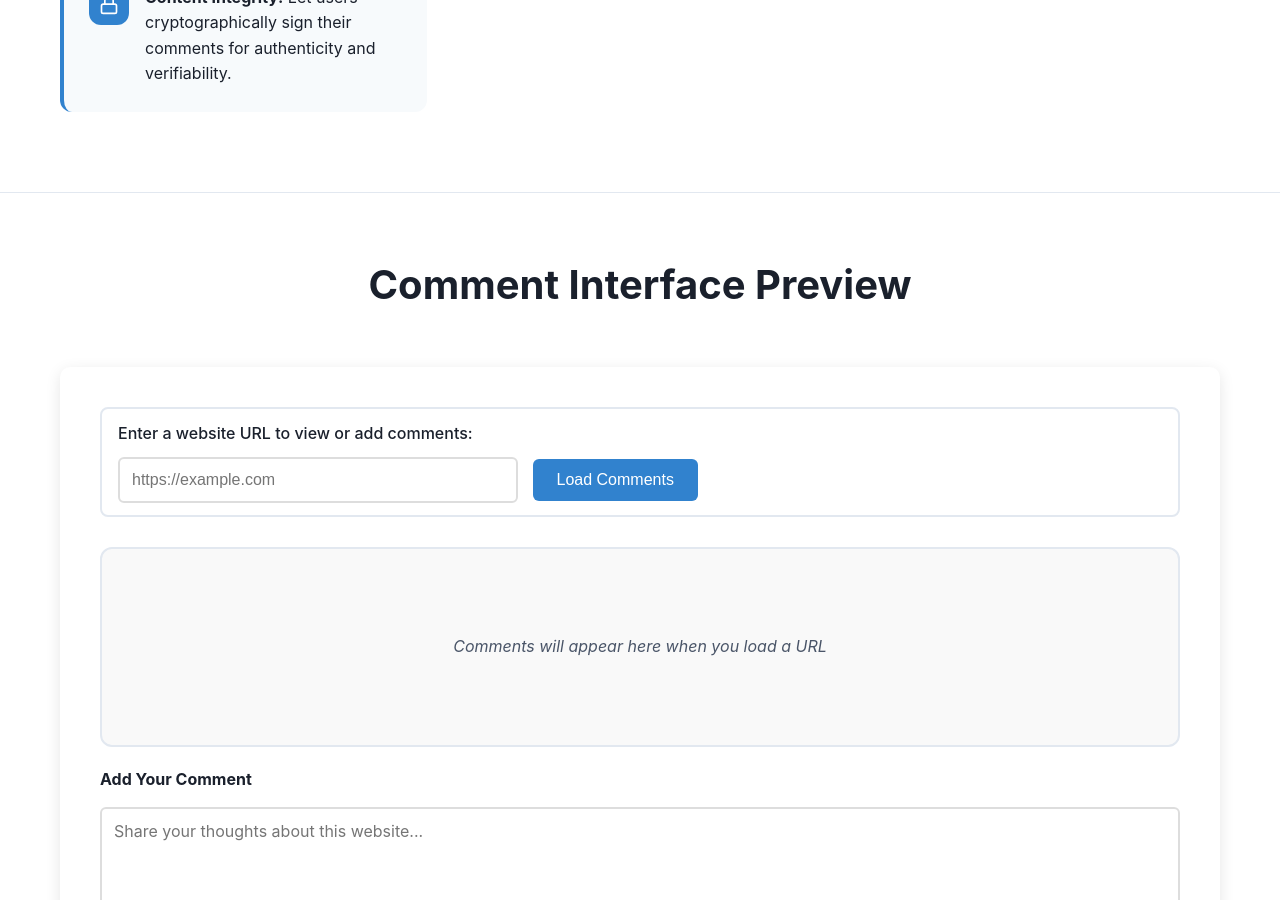
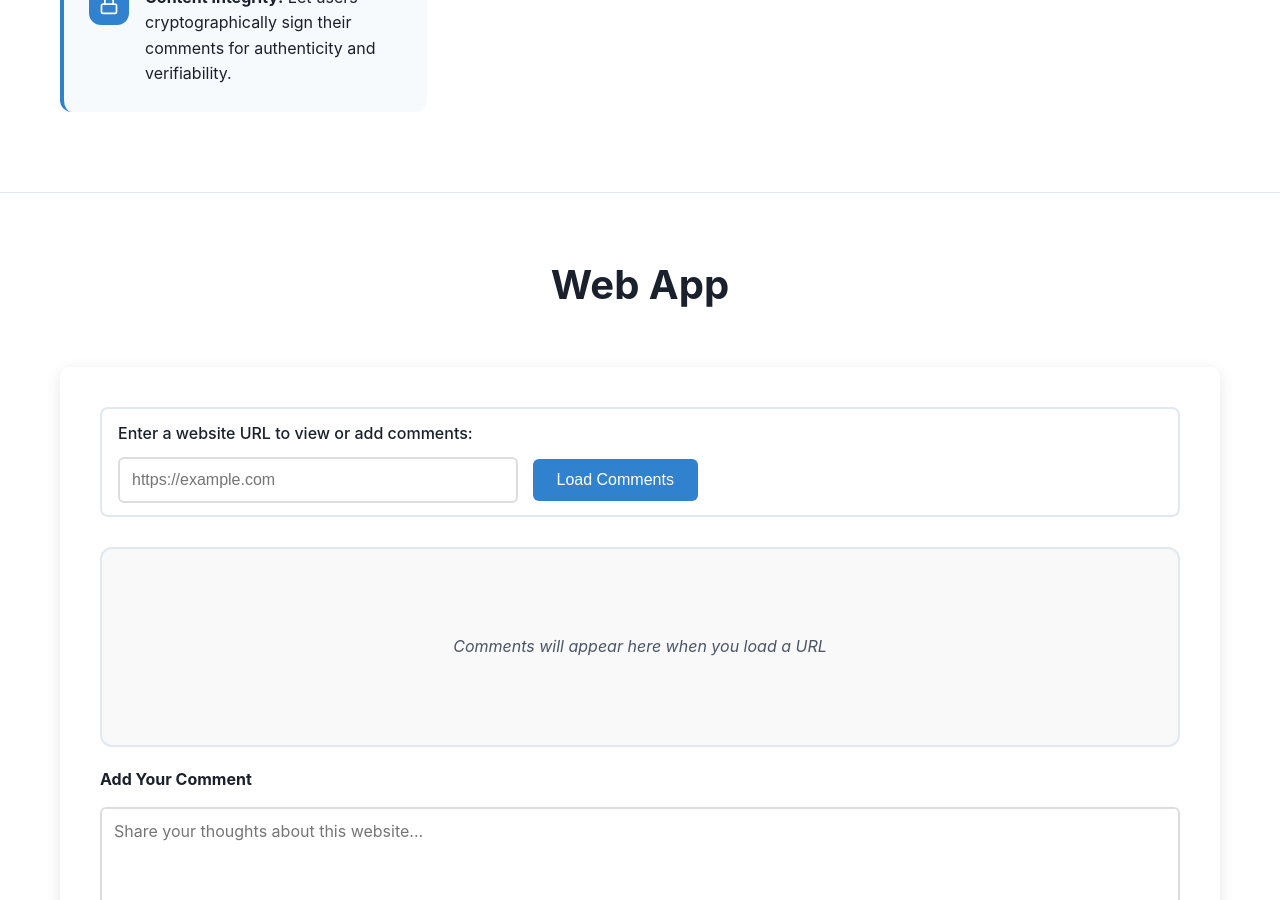
Before and after one commit to kamrankhan78694/Commentator, a Jekyll site: the page index.html, which Jekyll copies as it is, in a window 1280 px wide and 900 px high, scrolled down 2179 px. Built offline with Jekyll 4.4.1, drawn with Linux system fonts in a browser that asks for light colours; comment, search, counter and statistics services are not loaded.

Commit message:
Update index.html

```diff
--- a/index.html
+++ b/index.html
@@ -150,9 +150,9 @@
         <!-- Demo/placeholder section for future commenting interface -->
         <section class="demo" id="demo-section">
             <div class="container">
-                <h3 class="section-title">Comment Interface Preview</h3>
+                <h3 class="section-title">Web App</h3>
                 <div class="comment-interface">
-                    <!-- This will be the core commenting interface -->
+                    <!-- This should be the core commenting interface of web app -->
                     <div class="url-input">
                         <label for="website-url">Enter a website URL to view or add comments:</label>
                         <input type="url" id="website-url" placeholder="https://example.com" />
```
